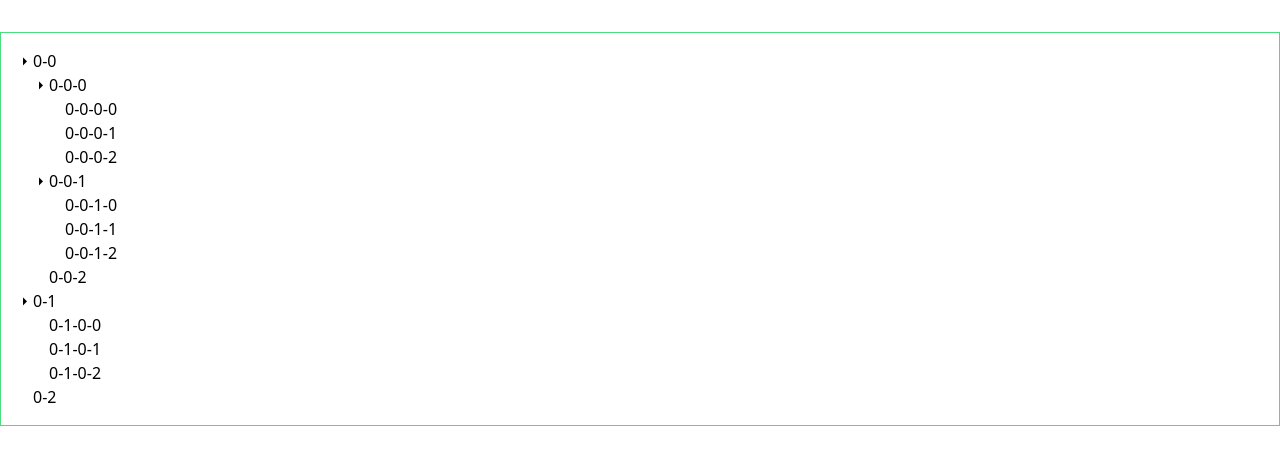
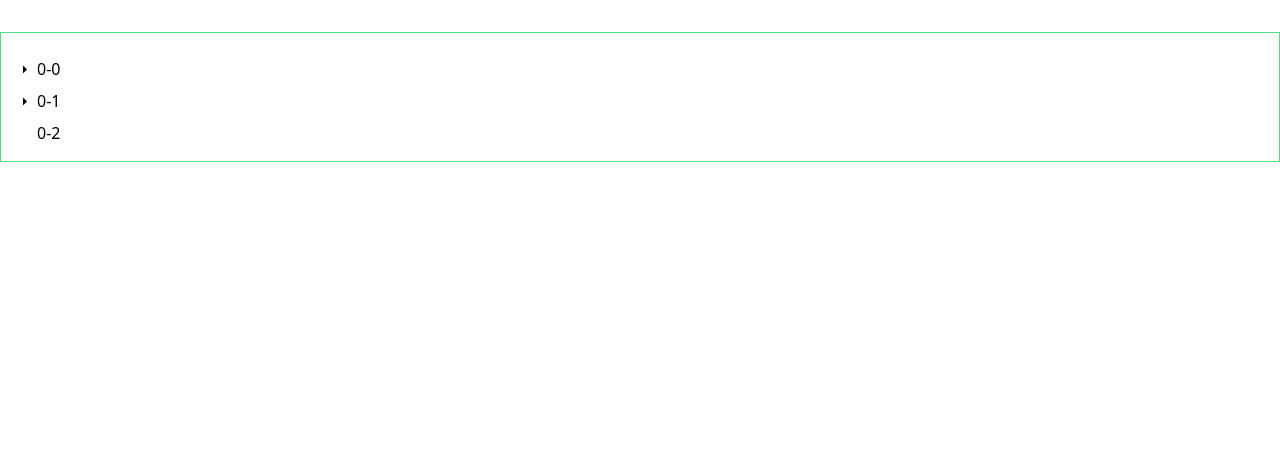
Before and after one commit to braveheart-star/astri-component, a Next.js app: page /tree in a window 1280 px wide. Shown: the top 464 px of the page. Built offline with nearby package versions, Linux system fonts and the light colour scheme.

Commit message:
rotate icon when expand

```diff
--- a/src/components/Tree.tsx
+++ b/src/components/Tree.tsx
@@ -28,15 +28,20 @@ export const Tree = (props: TreeComponentTypes) => {
 };
 
 const TreeNode = ({ node }: TreeNode) => {
-  const [childVisible, setChildVisibility] = useState(true);
+  const [childVisible, setChildVisibility] = useState(false);
 
   const hasChild = node.children ? true : false;
 
   return (
-    <li>
-      <div className="flex" onClick={(e) => setChildVisibility((v) => !v)}>
-        <div className="w-4">
-          {hasChild && <i className="ri-arrow-right-s-fill"></i>}
+    <li className="mt-2">
+      <div className="flex">
+        <div className={`w-5 ${childVisible ? "rotate-90 " : "rotate-0"}`}>
+          {hasChild && (
+            <i
+              className="cursor-pointer ri-arrow-right-s-fill"
+              onClick={(e) => setChildVisibility((v) => !v)}
+            ></i>
+          )}
         </div>
         {node.title}
       </div>
```
